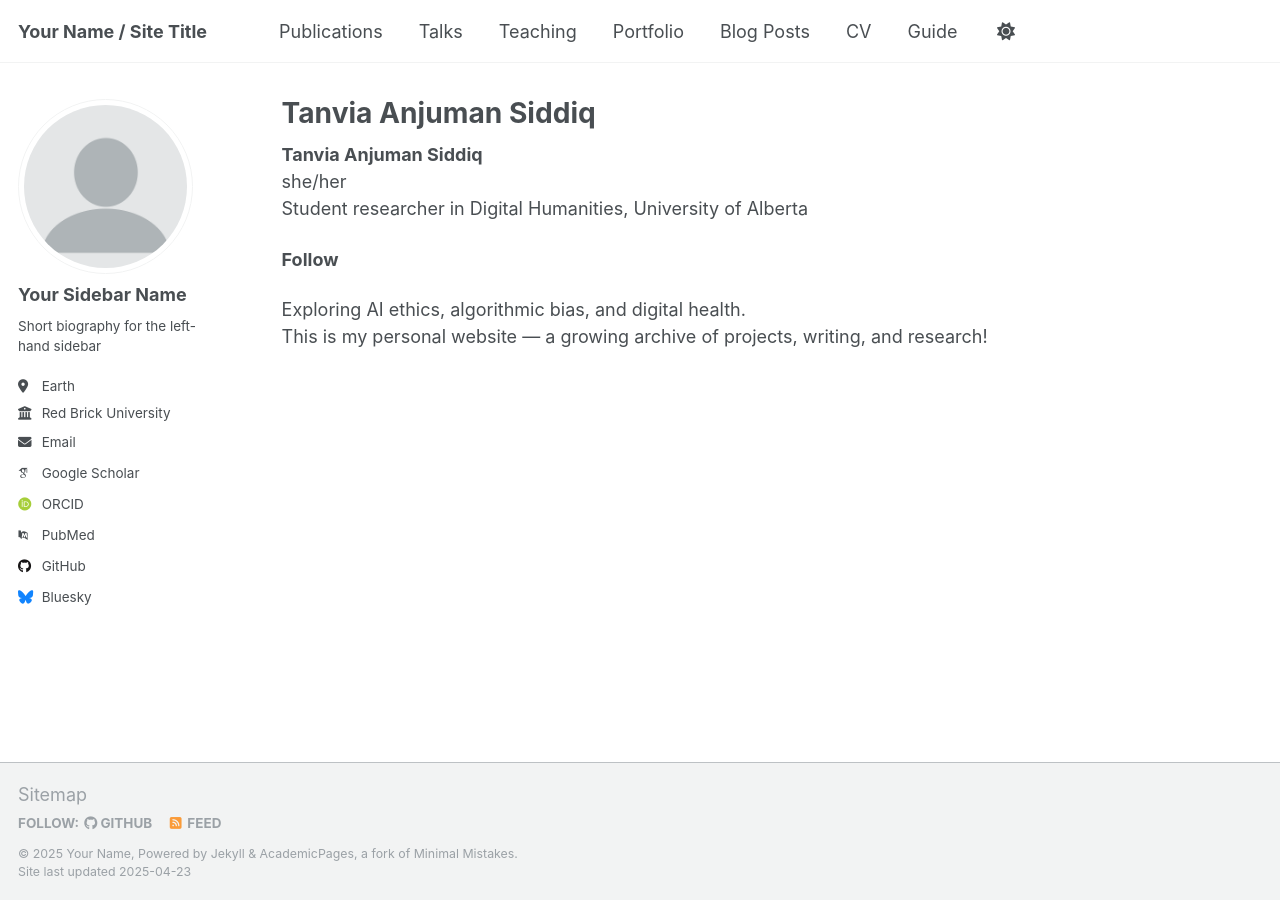
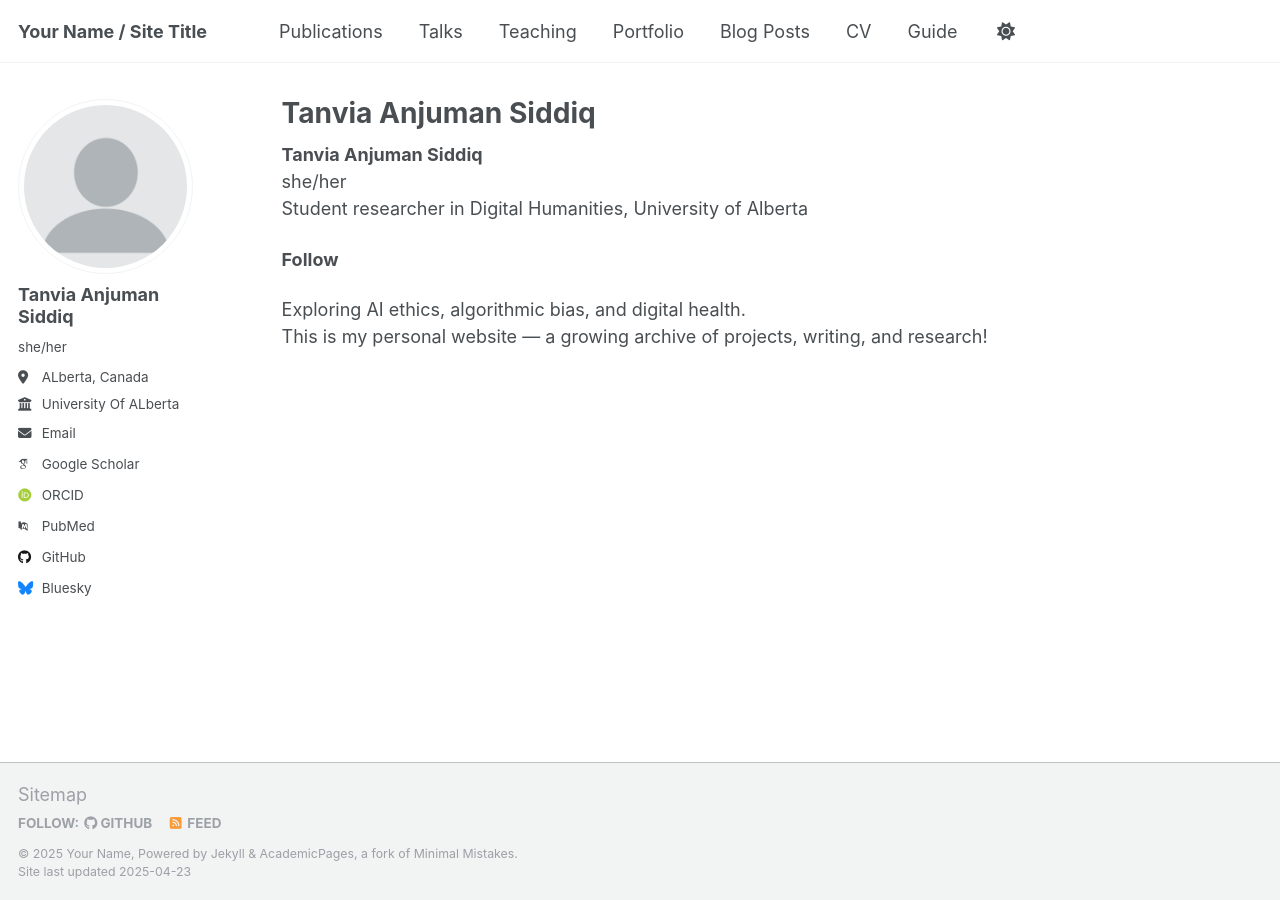
Before and after one commit to Tanvia13/mee, a Jekyll site: the page built from index.md, in a window 1280 px wide. Built offline with Jekyll 4.4.1, drawn with Linux system fonts in a browser that asks for light colours; some web fonts are replaced.

Commit message:
Update _config.yml

```diff
--- a/_config.yml
+++ b/_config.yml
@@ -23,13 +23,13 @@ repository               : "academicpages/academicpages.github.io"
 author:
   # Biographic information
   avatar           : "profile.png"
-  name             : "Your Sidebar Name"
-  pronouns         : # example: "she/her"
-  bio              : "Short biography for the left-hand sidebar"
-  location         : "Earth"
-  employer         : "Red Brick University"
+  name             : "Tanvia Anjuman Siddiq"
+  pronouns         :  "she/her"
+  bio              : #"Short biography for the left-hand sidebar"
+  location         : "ALberta, Canada"
+  employer         : "University Of ALberta"
   uri              : # URL
-  email            : "none@example.org"
+  email            : "tanviasiddiq@gmail.com"
 
   # Academic websites
   arxiv            : # URL - Update with the correct link to your profile
```
